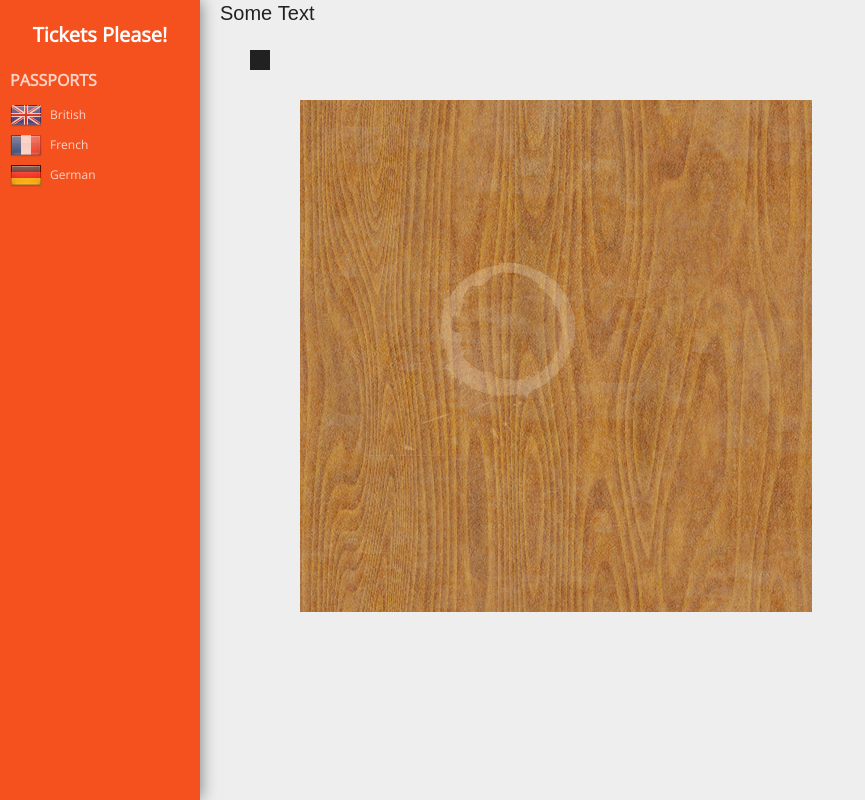
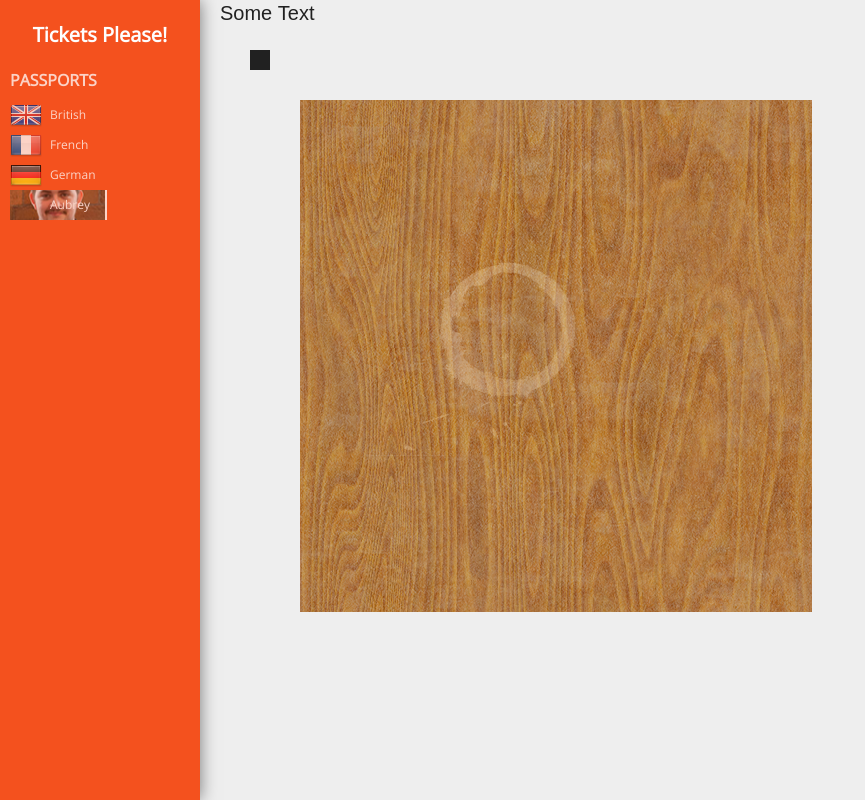
Before and after one commit to JoshuaCookWAUK/ticketsplease, a PHP site: page / in a window 1280 px wide. Shown: the whole page, without its empty margins (0-865 px from the left). Run offline with PHP 8.4, Linux system fonts and the light colour scheme; some libraries are stand-ins or nearby versions.

Commit message:
Another flag type

```diff
--- a/css/gfx.css
+++ b/css/gfx.css
@@ -7,3 +7,6 @@
 [data-icon="flag-de"] {
     background-image: url('../images/gfx/flags/de.png');
 }
+[data-icon="flag-aub"]{
+    background-image: url('../images/gfx/flags/aub.png');
+}
--- a/imports/sidebar.php
+++ b/imports/sidebar.php
@@ -15,5 +15,9 @@
         <sidebar-item data-icon="flag-de">
             <p>German</p>
         </sidebar-item>
+        <sidebar-item data-icon="flag-aub">
+            <p>Aubrey</p>
+        </sidebar-item>
+
     </sidebar-group>
 </sidebar>
```
Also changed, not shown: images/gfx/flags/aub.PNG (added).
